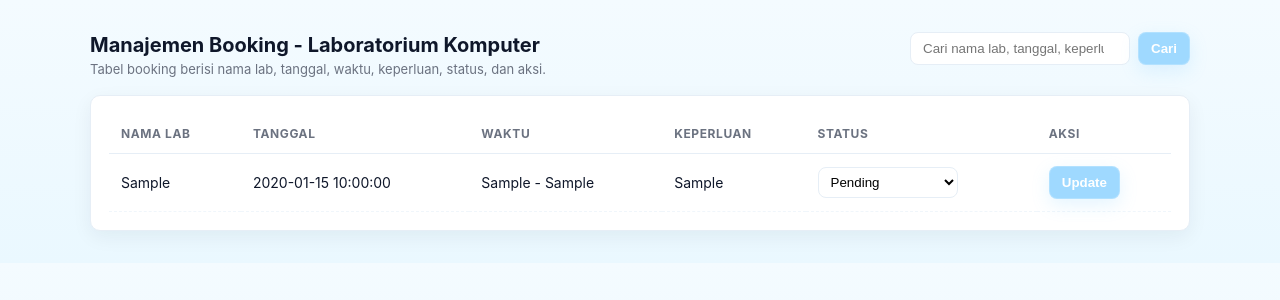
After one commit to Hamalatunnafisa/bookinglabkom, a PHP site: page /admin/manage_boking.php in a window 1280 px wide. The commit adds this page. Shown: the top 300 px of the page. Run offline with PHP 8.4, Linux system fonts and the light colour scheme; the visitor is signed in with stand-in values (Sample User, id 1); tables that the repository leaves empty or names only in its code hold one stand-in row (values such as "Sample post").

Commit message:
alwi perbaikan

```diff
--- a/public/admin/dashboard.php
+++ b/public/admin/dashboard.php
@@ -100,7 +100,7 @@ if ($result && mysqli_num_rows($result) > 0) {
 
     <!-- MENU -->
     <section class="grid-box">
-        <a href="manage_booking.php" class="box box1">
+        <a href="manage_boking.php" class="box box1">
             <i class="fas fa-calendar-check icon"></i>
             <h3>Kelola Booking</h3>
             <p>Data booking masuk</p>
--- /dev/null
+++ b/public/admin/manage_boking.php
@@ -0,0 +1,207 @@
+<?php
+session_start();
+include '../../config/config.php';
+include 'chek_login.php';
+
+
+$cari = isset($_GET['cari']) ? $conn->real_escape_string($_GET['cari']) : '';
+
+
+if ($cari != '') {
+    $sql = "
+        SELECT *
+        FROM booking_lab
+        WHERE
+            lab LIKE '%$cari%' OR
+            tanggal LIKE '%$cari%' OR
+            jam_mulai LIKE '%$cari%' OR
+            jam_selesai LIKE '%$cari%' OR
+            keperluan LIKE '%$cari%'
+        ORDER BY tanggal DESC
+    ";
+} else {
+    $sql = "SELECT * FROM booking_lab ORDER BY tanggal DESC";
+}
+
+$data = $conn->query($sql);
+?>
+<!doctype html>
+<html lang="id">
+<head>
+<meta charset="utf-8" />
+<meta name="viewport" content="width=device-width, initial-scale=1" />
+<title>Manajemen Booking Laboratorium</title>
+
+ <style>
+    :root{
+      --bg: #f4fbff;
+      --card: #ffffff;
+      --accent: #9fd9ff; /* biru muda */
+      --accent-strong: #6fc8ff;
+      --muted: #6b7280;
+      --success: #16a34a;
+      --danger: #ef4444;
+      --border: #e6eef6;
+      --radius: 10px;
+      font-family: Inter, system-ui, -apple-system, 'Segoe UI', Roboto, 'Helvetica Neue', Arial;
+    }
+
+    body{
+      margin:0;
+      background: linear-gradient(180deg,var(--bg) 0%, #eaf8ff 100%);
+      padding:32px;
+      color:#0f172a;
+    }
+
+    .container{
+      max-width:1100px;
+      margin:0 auto;
+    }
+
+    header{
+      display:flex;
+      align-items:center;
+      justify-content:space-between;
+      margin-bottom:18px;
+    }
+
+    h1{font-size:20px; margin:0 0 4px 0}
+    p.lead{margin:0; color:var(--muted); font-size:13px}
+
+    .card{
+      background:var(--card);
+      border-radius:var(--radius);
+      box-shadow: 0 6px 20px rgba(19,38,56,0.06);
+      padding:18px;
+      border:1px solid var(--border);
+    }
+
+    .toolbar{
+      display:flex; gap:8px; align-items:center; margin-bottom:12px; flex-wrap:wrap;
+    }
+
+    .search{
+      display:flex; gap:8px; align-items:center;
+    }
+
+    input[type="search"]{
+      padding:8px 12px; border-radius:8px; border:1px solid var(--border); min-width:220px;
+    }
+
+    table{width:100%; border-collapse:collapse; font-size:14px}
+    thead th{
+      text-align:left; padding:12px 12px; color:var(--muted); font-size:12px; text-transform:uppercase; letter-spacing:0.6px;
+      border-bottom:1px solid var(--border);
+    }
+
+    tbody td{
+      padding:12px; vertical-align:middle; border-bottom:1px dashed #f0f6fb;
+    }
+
+    .badge{
+      display:inline-block; padding:6px 10px; border-radius:999px; font-size:12px; font-weight:600;
+    }
+
+    .badge.pending{ background:#fff7ed; color:#92400e; border:1px solid #ffe4c7 }
+    .badge.approve{ background:#ecfdf5; color:var(--success); border:1px solid #c6f6d9 }
+    .badge.reject{ background:#fff1f2; color:var(--danger); border:1px solid #ffd6d9 }
+
+    select.status-select{
+      padding:6px 8px; border-radius:8px; border:1px solid var(--border); background:#fff; min-width:140px;
+    }
+
+    .btn{
+      display:inline-flex; align-items:center; gap:8px; padding:8px 12px; border-radius:8px; border:0; cursor:pointer; font-weight:600;
+    }
+
+    .btn.primary{
+      background:var(--accent); color:#fff; box-shadow: 0 6px 18px rgba(111,200,255,0.18); border:1px solid rgba(255,255,255,0.2);
+    }
+
+    .btn.ghost{
+      background:transparent; color:var(--accent-strong); border:1px solid var(--accent-strong);
+    }
+
+    .action-buttons{ display:flex; gap:8px }
+
+    /* responsive */
+    @media (max-width:880px){
+      thead th:nth-child(3), tbody td:nth-child(3){ display:none } /* hide waktu on small */
+    }
+
+    @media (max-width:640px){
+      .toolbar{ flex-direction:column; align-items:stretch }
+      input[type=search]{ width:100% }
+      table{ font-size:13px }
+      thead th:nth-child(4), tbody td:nth-child(4){ display:none } /* hide keperluan */
+    }
+  </style>
+</head>
+<body>
+
+<div class="container">
+
+<header>
+    <div>
+        <h1>Manajemen Booking - Laboratorium Komputer</h1>
+        <p class="lead">Tabel booking berisi nama lab, tanggal, waktu, keperluan, status, dan aksi.</p>
+    </div>
+
+    <div class="toolbar">
+        <form method="GET" class="search">
+            <input type="search" name="cari" value="<?= htmlspecialchars($cari) ?>"
+                   placeholder="Cari nama lab, tanggal, keperluan..." />
+            <button class="btn primary" type="submit">Cari</button>
+        </form>
+    </div>
+</header>
+
+<div class="card">
+
+<table id="bookingTable">
+<thead>
+<tr>
+    <th>Nama Lab</th>
+    <th>Tanggal</th>
+    <th>Waktu</th>
+    <th>Keperluan</th>
+    <th>Status</th>
+    <th>Aksi</th>
+</tr>
+</thead>
+
+<tbody>
+<?php while($row = $data->fetch_assoc()): ?>
+<tr>
+    <td><?= $row['lab']; ?></td>
+    <td><?= $row['tanggal']; ?></td>
+    <td><?= $row['jam_mulai']; ?> - <?= $row['jam_selesai']; ?></td>
+    <td><?= $row['keperluan']; ?></td>
+
+    <td>
+        <form action="update.php" method="POST">
+            <input type="hidden" name="id" value="<?= $row['id']; ?>">
+
+            <select name="status" class="status-select">
+                <option value="pending"  <?= $row['status']=='pending'?'selected':'' ?>>Pending</option>
+                <option value="approve" <?= $row['status']=='approve'?'selected':'' ?>>Approve</option>
+                <option value="reject" <?= $row['status']=='reject'?'selected':'' ?>>Reject</option>
+            </select>
+    </td>
+
+    <td>
+        <div class="action-buttons">
+            <button class="btn primary" type="submit">Update</button>
+        </div>
+        </form>
+    </td>
+</tr>
+<?php endwhile; ?>
+</tbody>
+
+</table>
+</div>
+</div>
+
+</body>
+</html>
```
Also changed, not shown: public/admin/edituser.php (+104 -20 lines), public/admin/manage_booking.php (+39 -11 lines), public/admin/update.php (added, +15 -0 lines), public/admin/user.php (+11 -5 lines), public/assets/css/style.css.
